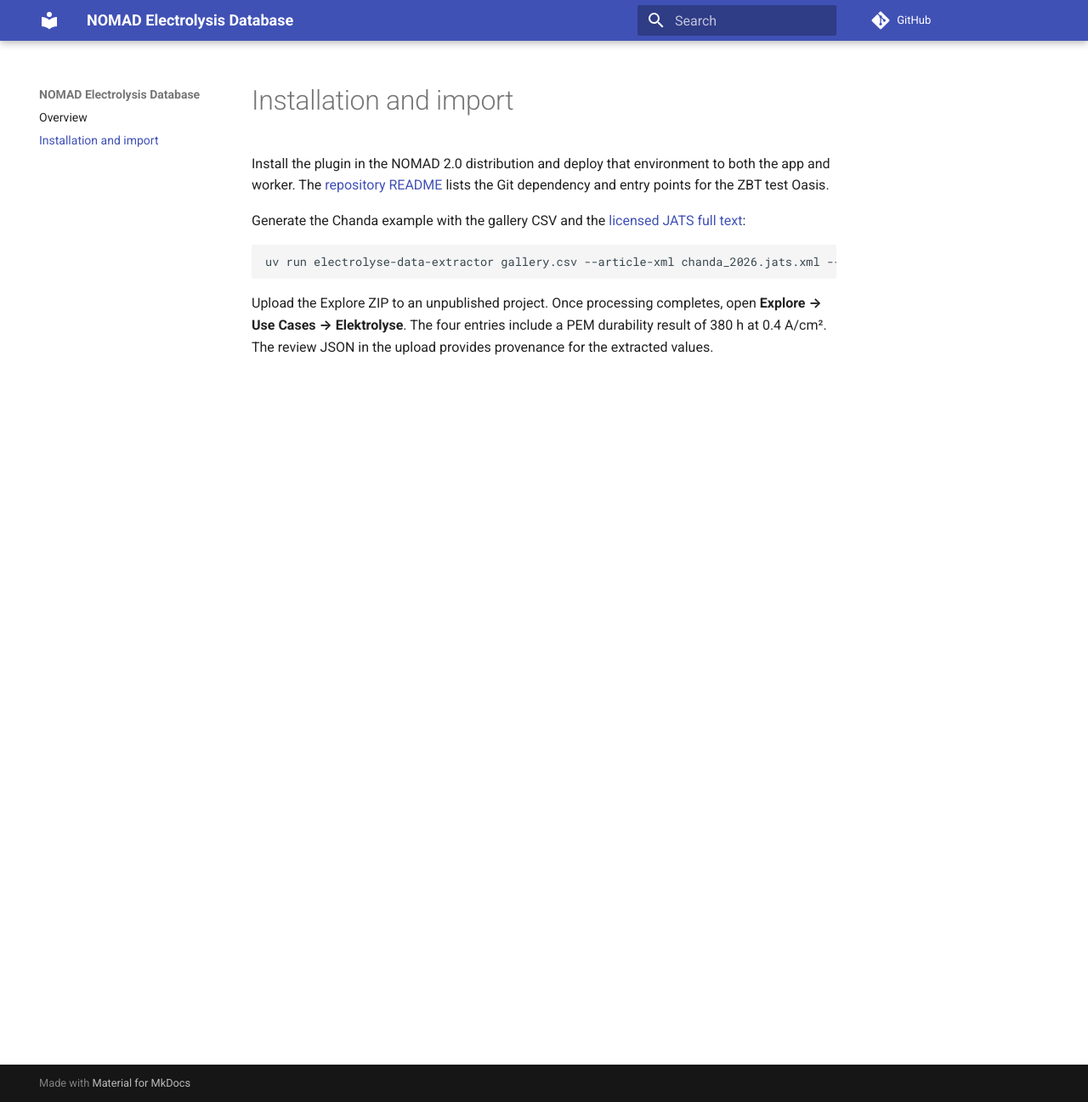
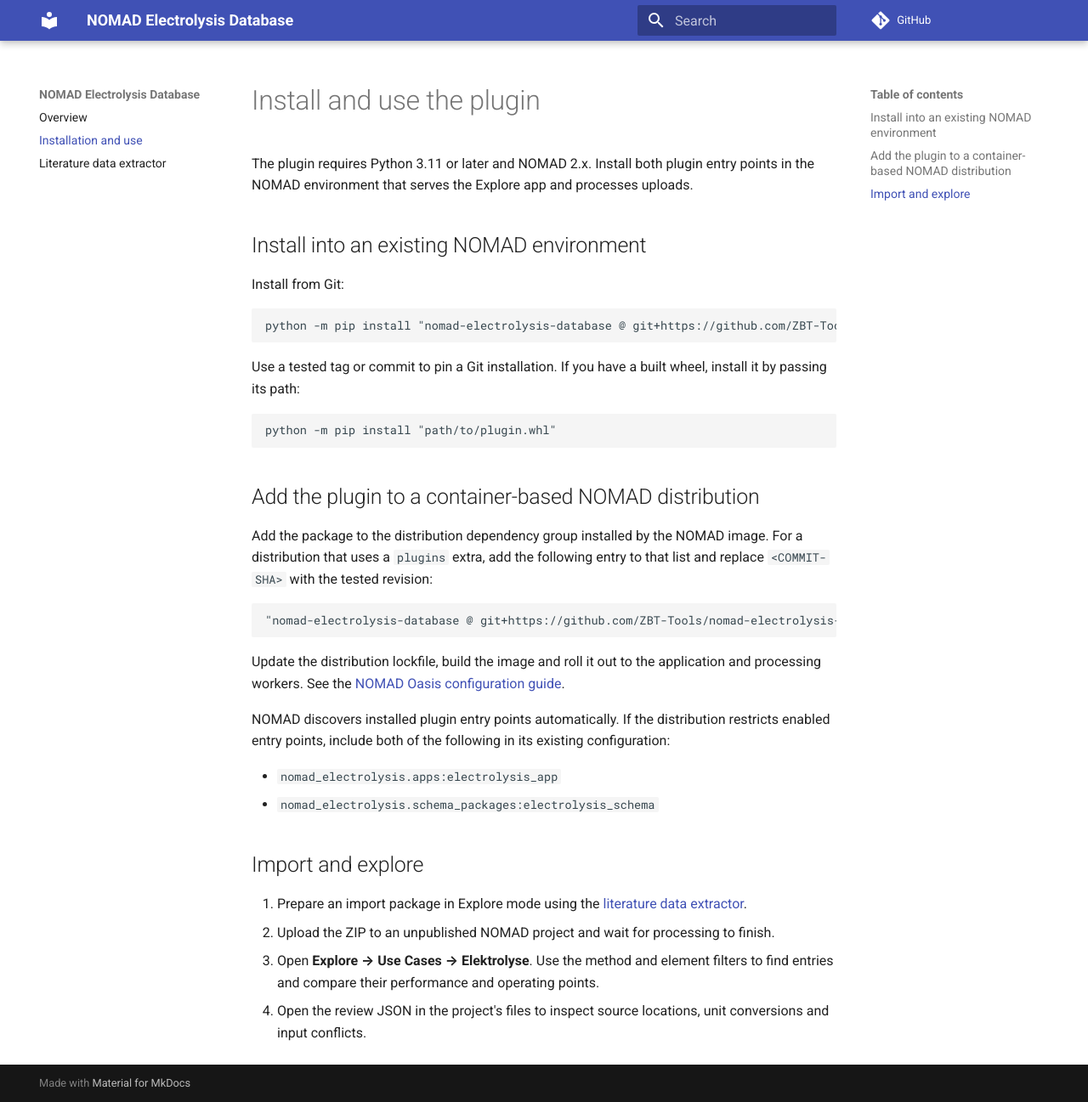
Before and after one commit to ZBT-Tools/nomad-electrolysis-database, an MkDocs documentation site: the page built from docs/how_to/install.md, in a window 1280 px wide and 1297 px high. Shown: the whole window at 85% size. Built offline with MkDocs 1.6.1 and Material for MkDocs 9.7.7, drawn with Linux system fonts in a browser that asks for light colours; comment, search, counter and statistics services are not loaded.

Commit message:
Edid the README and Dokumentation

````diff
--- a/docs/how_to/install.md
+++ b/docs/how_to/install.md
@@ -1,11 +1,39 @@
-# Installation and import
+# Install and use the plugin
 
-Install the plugin in the NOMAD 2.0 distribution and deploy that environment to both the app and worker. The [repository README](https://github.com/ZBT-Tools/nomad-electrolysis-database#install-on-the-zbt-test-oasis) lists the Git dependency and entry points for the ZBT test Oasis.
+The plugin requires Python 3.11 or later and NOMAD 2.x. Install both plugin entry points in the NOMAD environment that serves the Explore app and processes uploads.
 
-Generate the Chanda example with the gallery CSV and the [licensed JATS full text](https://pmc-oa-opendata.s3.amazonaws.com/PMC13533152.1/PMC13533152.1.xml):
+## Install into an existing NOMAD environment
+
+Install from Git:
 
 ```sh
-uv run electrolyse-data-extractor gallery.csv --article-xml chanda_2026.jats.xml --explore
+python -m pip install "nomad-electrolysis-database @ git+https://github.com/ZBT-Tools/nomad-electrolysis-database.git"
 ```
 
-Upload the Explore ZIP to an unpublished project. Once processing completes, open **Explore → Use Cases → Elektrolyse**. The four entries include a PEM durability result of 380 h at 0.4 A/cm². The review JSON in the upload provides provenance for the extracted values.
+Use a tested tag or commit to pin a Git installation. If you have a built wheel, install it by passing its path:
+
+```sh
+python -m pip install "path/to/plugin.whl"
+```
+
+## Add the plugin to a container-based NOMAD distribution
+
+Add the package to the distribution dependency group installed by the NOMAD image. For a distribution that uses a `plugins` extra, add the following entry to that list and replace `<COMMIT-SHA>` with the tested revision:
+
+```toml
+"nomad-electrolysis-database @ git+https://github.com/ZBT-Tools/nomad-electrolysis-database.git@<COMMIT-SHA>",
+```
+
+Update the distribution lockfile, build the image and roll it out to the application and processing workers. See the [NOMAD Oasis configuration guide](https://docs.nomad-lab.eu/develop/howto/oasis/configure.html#plugins).
+
+NOMAD discovers installed plugin entry points automatically. If the distribution restricts enabled entry points, include both of the following in its existing configuration:
+
+- `nomad_electrolysis.apps:electrolysis_app`
+- `nomad_electrolysis.schema_packages:electrolysis_schema`
+
+## Import and explore
+
+1. Prepare an import package in Explore mode using the [literature data extractor](extractor.md).
+2. Upload the ZIP to an unpublished NOMAD project and wait for processing to finish.
+3. Open **Explore → Use Cases → Elektrolyse**. Use the method and element filters to find entries and compare their performance and operating points.
+4. Open the review JSON in the project's files to inspect source locations, unit conversions and input conflicts.
--- a/mkdocs.yml
+++ b/mkdocs.yml
@@ -5,4 +5,5 @@ theme:
   name: material
 nav:
   - Overview: index.md
-  - Installation and import: how_to/install.md
+  - Installation and use: how_to/install.md
+  - Literature data extractor: how_to/extractor.md
````
Also changed, not shown: README.md (+26 -24 lines), docs/how_to/extractor.md (added, +24 -0 lines), docs/index.md (+5 -2 lines), 1 other file.
